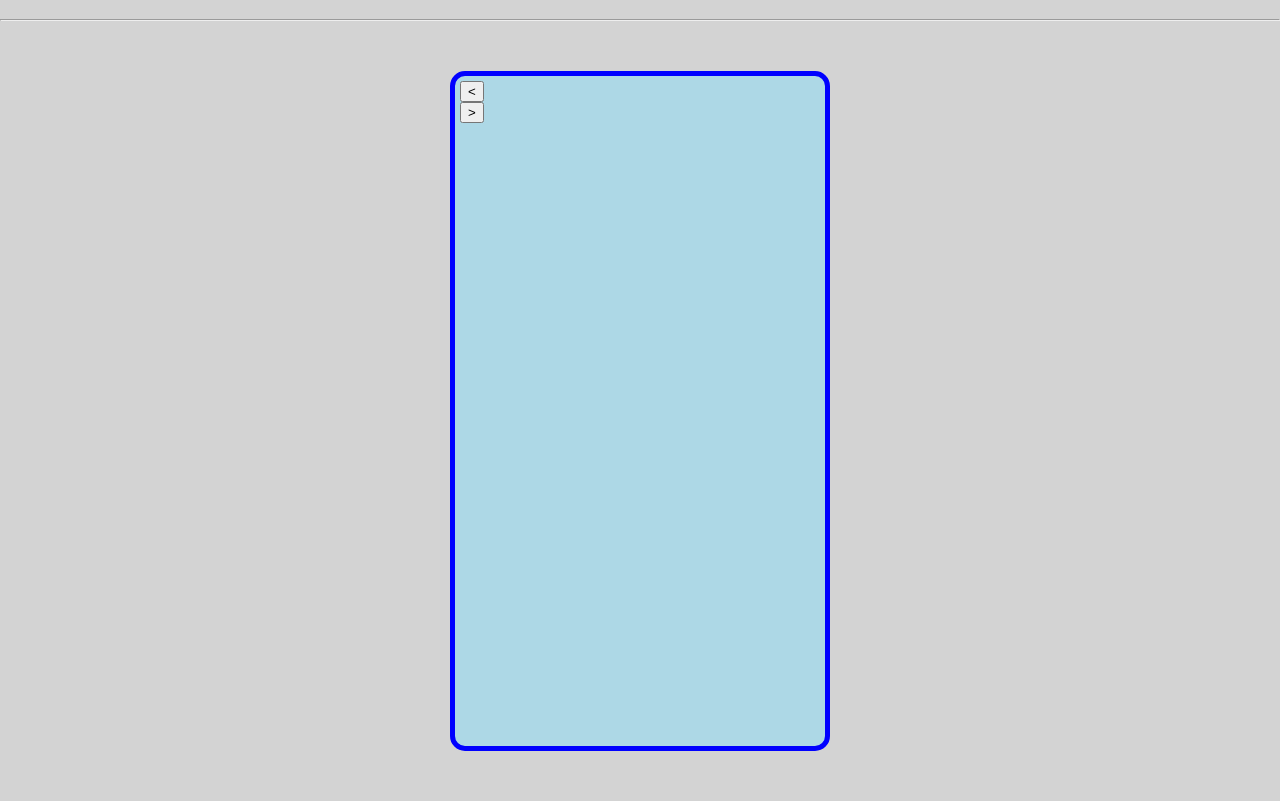
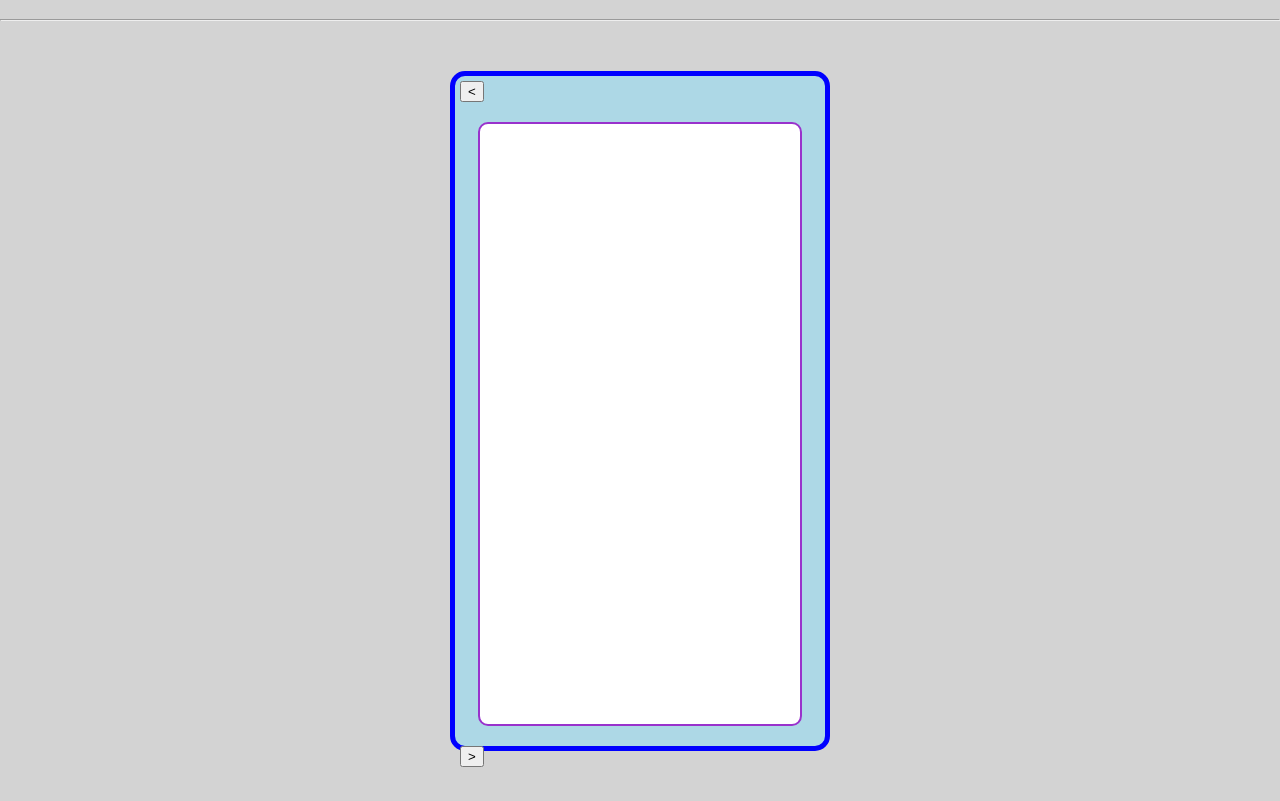
Before and after one commit to MarkAlexI/photoSlider, a plain HTML site: page src/index.html in a window 1280 px wide. Shown: the part 61-862 px from the top of the page. Drawn offline with Linux system fonts and the light colour scheme.

Commit message:
Add style to #photo.

```diff
--- a/src/style.css
+++ b/src/style.css
@@ -21,3 +21,14 @@ body {
 span {
   color: blue;
 }
+
+#photo {
+  margin: 20px auto;
+  width: 320px;
+  height: 600px;
+  margin-top: 20px;
+  background-color: white;
+  background-size: cover;
+  border: 2px solid darkorchid;
+  border-radius: 10px;
+}
```
